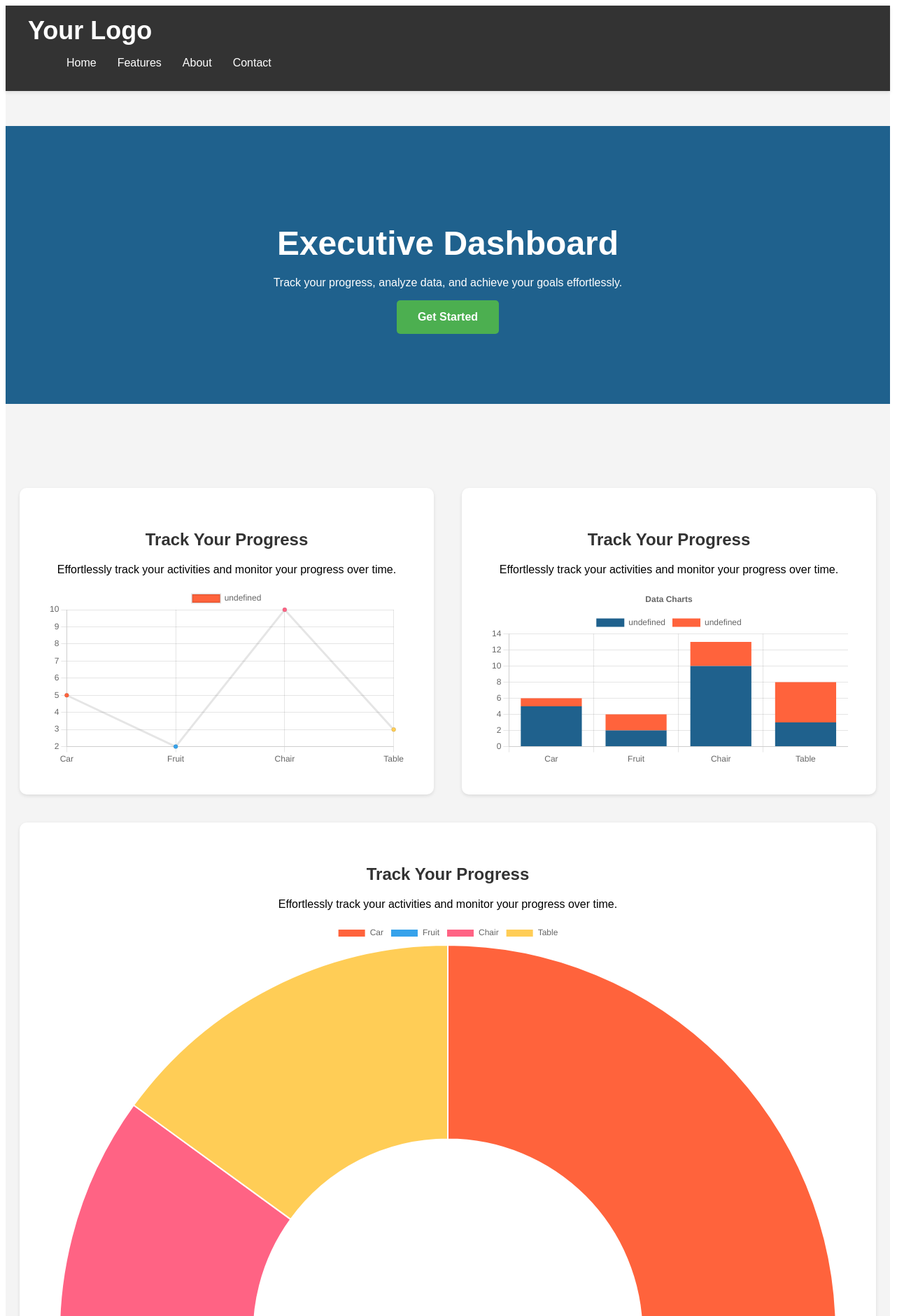
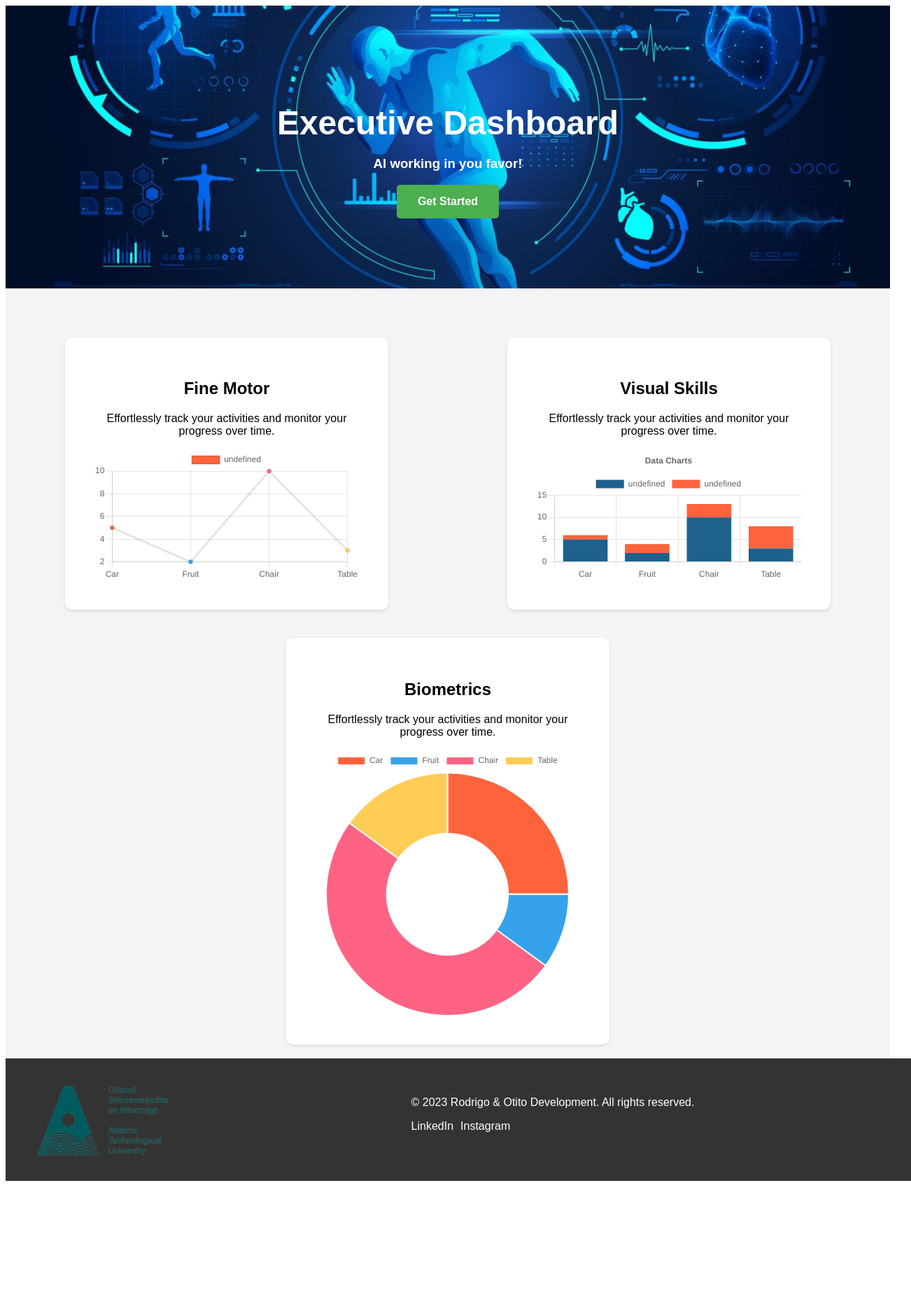
Before and after one commit to rodAlm08/Executive_Dashboard, an Angular app in the folder executive-dashboard/: page / in a window 1280 px wide. Shown: the top 1880 px of the page at 70% size, 1302 px wide, since content can reach past the window. After the commit the page ends 1695 px from the top, so only its background shows below. Built offline with nearby package versions, Linux system fonts and the light colour scheme.

Commit message:
style added to show two charts per row and adjust dynamically

```diff
--- a/executive-dashboard/src/app/app.component.css
+++ b/executive-dashboard/src/app/app.component.css
@@ -11,39 +11,11 @@ body {
     padding: 0 20px;
 }
 
-.header {
-    background-color: #333;
-    color: #fff;
-    padding: 15px 0;
-    box-shadow: 0px 2px 5px rgba(0, 0, 0, 0.1);
-}
-
-.logo {
-    font-size: 36px;
-    font-weight: bold;
-}
-
-.nav-links li {
-    display: inline;
-    margin: 0 15px;
-}
-
-.nav-links a {
-    color: #fff;
-    text-decoration: none;
-    transition: color 0.3s ease;
-}
-
-.nav-links a:hover {
-    color: #1f618d;
-}
-
-.main-content {
-    padding: 50px 0;
-}
-
 .hero-section {
-    background-color: #1f618d;
+    background-image: url('../assets/banner.jpeg'); /* Specify the path to your image file */
+    background-size: cover;
+    background-position: center center;
+    background-repeat: no-repeat;
     color: #fff;
     text-align: center;
     padding: 100px 0;
@@ -71,59 +43,9 @@ body {
 
 .features-section {
     display: flex;
-    justify-content: center;
-    align-items: center;
-    flex-wrap: wrap;
-    margin-top: 50px;
-}
-
-.feature {
-    flex: 1;
-    margin: 20px;
-    text-align: center;
-    padding: 40px;
-    background-color: #fff;
-    box-shadow: 0px 2px 5px rgba(0, 0, 0, 0.1);
-    border-radius: 10px;
-}
-
-.feature h2 {
-    font-size: 24px;
-    margin-bottom: 20px;
-    color: #333;
-}
-
-.footer {
-    background-color: #333;
-    color: #fff;
-    text-align: center;
-    padding: 15px 0;
-    position: relative;
-    bottom: 0;
-    width: 100%;
-}
-
-.social-links li {
-    display: inline;
-    margin: 0 15px;
-}
-
-.social-links a {
-    color: #fff;
-    text-decoration: none;
-    transition: color 0.3s ease;
-}
-
-.social-links a:hover {
-    color: #1f618d;
-}
-
-
-.chart-container {
-    display: flex;
     justify-content: space-around;
     flex-wrap: wrap;
-    margin-top: 50px;
+    margin-top: px;
 }
 
 .feature {
@@ -136,7 +58,6 @@ body {
     border-radius: 10px;
 }
 
-/* Adjust the flex-basis value and margins as needed for responsiveness */
 @media screen and (max-width: 768px) {
     .feature {
         flex-basis: calc(50% - 40px);
@@ -148,3 +69,68 @@ body {
         flex-basis: calc(100% - 40px);
     }
 }
+
+.footer {
+    background-color: #333;
+    color: #fff;
+    text-align: left;
+    padding: 15px;
+    width: 100%;
+    display: flex;
+    align-items: center;
+}
+
+.footer img {
+    max-width: 250px;
+    margin-right: 20px;
+}
+
+.footer p {
+    margin: 0;
+}
+
+.social-links {
+    list-style: none;
+    padding: 0;
+}
+
+.social-links li {
+    display: inline;
+    margin-right: 10px;
+}
+
+.social-links li:last-child {
+    margin-right: 0;
+}
+
+.social-links li a {
+    color: #fff;
+    text-decoration: none;
+}
+
+
+/* chart one beside the other */
+.chart-container {
+    display: flex;
+    flex-wrap: wrap;
+    justify-content: space-around;
+    margin-top: 50px;
+}
+
+.canvas-container {
+    flex: 1 1 calc(50% - 40px);
+    margin: 20px;
+    text-align: center;
+    padding: 40px;
+    background-color: #fff;
+    box-shadow: 0px 2px 5px rgba(0, 0, 0, 0.1);
+    border-radius: 10px;
+    max-width: 400px; /* Optional: Set a maximum width if you want to limit the chart size */
+    width: 100%; /* Charts will take up 100% of the available width */
+}
+
+@media screen and (max-width: 768px) {
+    .canvas-container {
+        flex: 1 1 calc(100% - 40px);
+    }
+}
--- a/executive-dashboard/src/app/app.component.html
+++ b/executive-dashboard/src/app/app.component.html
@@ -9,25 +9,12 @@
 </head>
 
 <body>
-    <header class="header">
-        <div class="container">
-            <div class="logo">Your Logo</div>
-            <nav class="navbar">
-                <ul class="nav-links">
-                    <li><a href="#">Home</a></li>
-                    <li><a href="#">Features</a></li>
-                    <li><a href="#">About</a></li>
-                    <li><a href="#">Contact</a></li>
-                </ul>
-            </nav>
-        </div>
-    </header>
 
     <main class="main-content">
         <section class="hero-section">
             <div class="container">
                 <h1>Executive Dashboard</h1>
-                <p>Track your progress, analyze data, and achieve your goals effortlessly.</p>
+                <p><h3>AI working in you favor!</h3>
                 <a href="#" class="cta-button">Get Started</a>
             </div>
         </section>
@@ -35,17 +22,17 @@
         <section class="features-section">
             <div class="chart-container">
                 <div class="feature">
-                    <h2>Track Your Progress</h2>
+                    <h2>Fine Motor</h2>
                     <p>Effortlessly track your activities and monitor your progress over time.</p>
                     <canvas id="line-chart"></canvas>
                 </div>
                 <div class="feature">
-                    <h2>Track Your Progress</h2>
+                    <h2>Visual Skills</h2>
                     <p>Effortlessly track your activities and monitor your progress over time.</p>
                     <canvas id="bar-chart"></canvas>
                 </div>
                 <div class="feature">
-                    <h2>Track Your Progress</h2>
+                    <h2>Biometrics</h2>
                     <p>Effortlessly track your activities and monitor your progress over time.</p>
                     <canvas id="doughnut-chart"></canvas>
                 </div>
@@ -55,15 +42,20 @@
     </main>
 
     <footer class="footer">
+        <img src="../assets/ATU.png" alt="Footer Image">
         <div class="container">
-            <p>&copy; 2023 Rodrigo & Otito Development. All rights reserved.</p>
-            <ul class="social-links">
-                <li><a href="#">Facebook</a></li>
-                <li><a href="#">Twitter</a></li>
-                <li><a href="#">Instagram</a></li>
-            </ul>
+
+            <div>
+
+                <p>&copy; 2023 Rodrigo & Otito Development. All rights reserved.</p>
+                <ul class="social-links">
+                    <li><a href="#">LinkedIn</a></li>
+                    <li><a href="#">Instagram</a></li>
+                </ul>
+            </div>
         </div>
     </footer>
+
 </body>
 
 </html>
```
Also changed, not shown: executive-dashboard/src/assets/ATU.png (added), executive-dashboard/src/assets/banner.jpeg (added).
